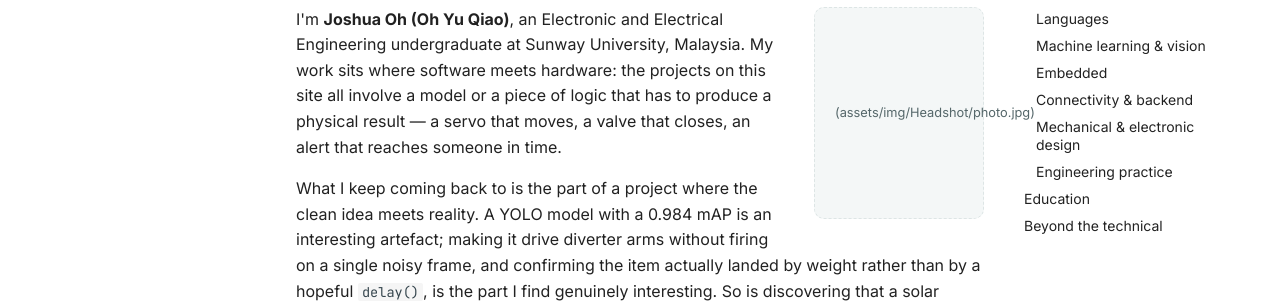
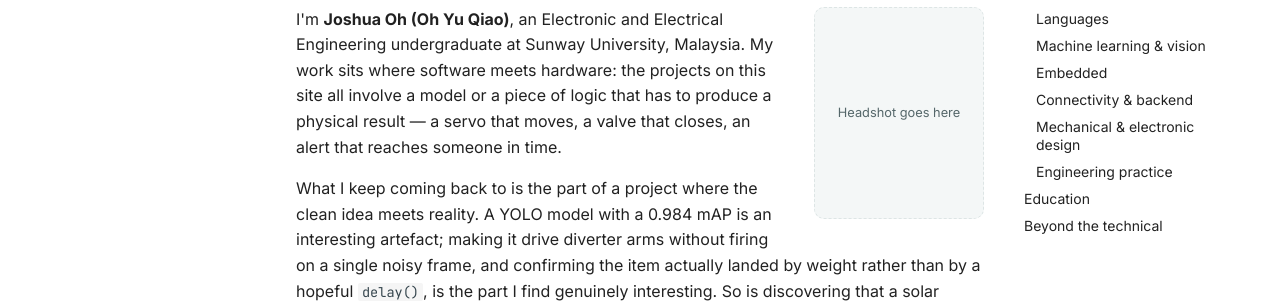
Before and after one commit to JoshuaOhYQ/Portfolio, an MkDocs documentation site: the page built from docs/about.md, in a window 1280 px wide and 900 px high. Shown: the part 221-524 px from the top of the window. Built offline with MkDocs 1.6.1 and Material for MkDocs 9.7.7, drawn with Linux system fonts in a browser that asks for light colours; comment, search, counter and statistics services are not loaded.

Commit message:
edited headshot

```diff
--- a/docs/about.md
+++ b/docs/about.md
@@ -6,7 +6,7 @@ description: Background, skills and what I'm looking for — Joshua Oh (Oh Yu Qi
 # About
 
 <div class="jo-portrait" markdown="1">
-(assets/img/Headshot/photo.jpg)
+Headshot goes here
 </div>
 
 I'm **Joshua Oh (Oh Yu Qiao)**, an Electronic and Electrical Engineering undergraduate
```
Also changed, not shown: docs/assets/img/site/headshot.jpg (renamed from docs/assets/img/Headshot/photo.jpg).
